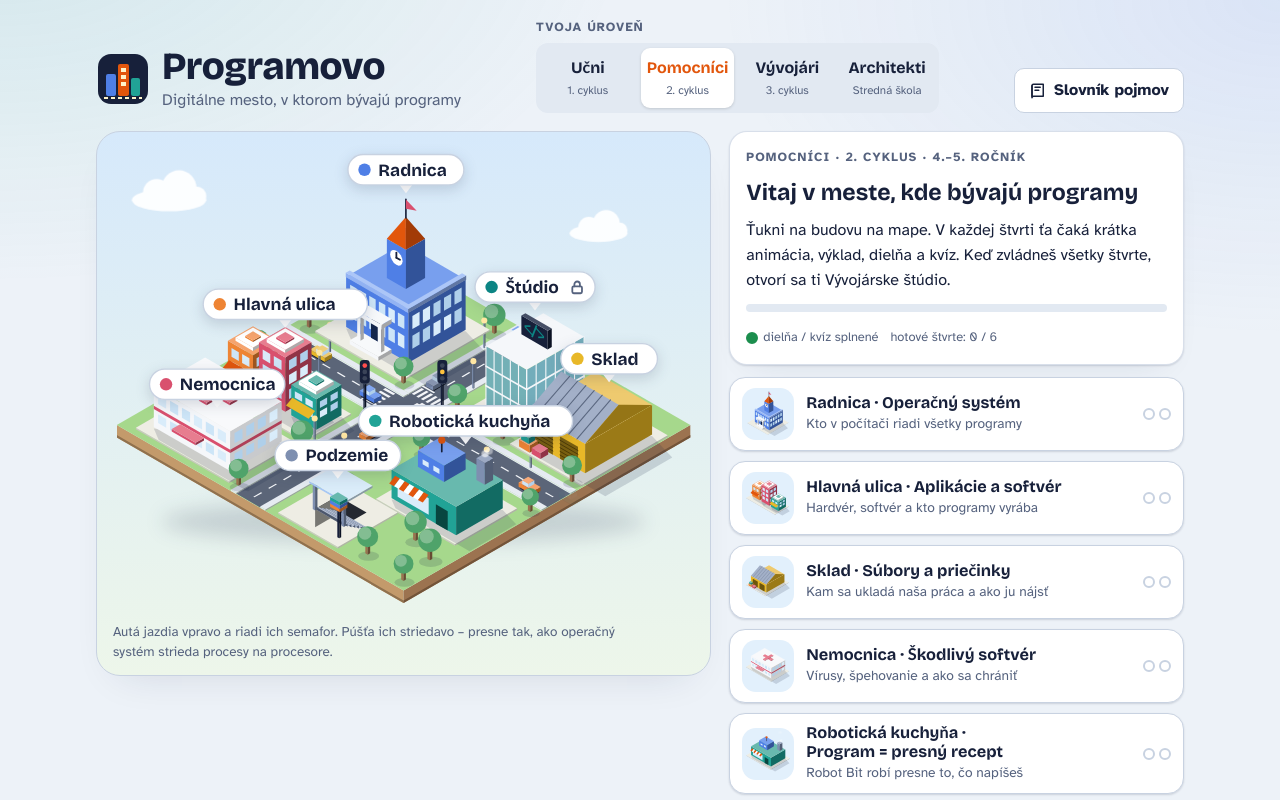
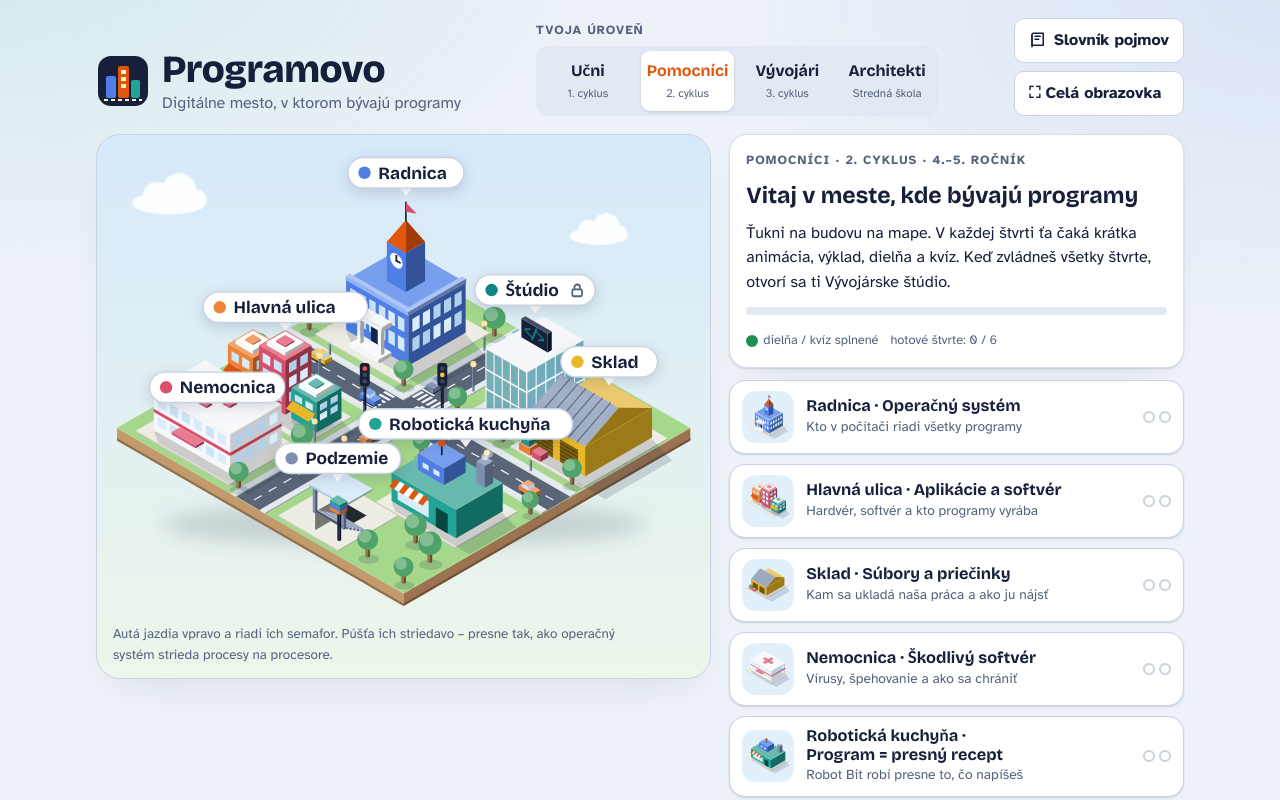
Before and after one commit to sopkomir/programovo, a plain HTML site: page index.html in a window 1280 px wide. Shown: the top 800 px of the page. Drawn offline with nearby package versions, Linux system fonts and the light colour scheme.

Commit message:
Vylepšená verzia

```diff
--- a/index.html
+++ b/index.html
@@ -421,6 +421,8 @@ textarea.inp{resize:vertical}
 .kitchen{grid-template-columns:minmax(0,1fr) !important}
 @container (min-width:640px){.kitchen{grid-template-columns:minmax(0,1fr) minmax(0,1fr) !important;align-items:start}}
 .glossbtn{align-self:flex-end}
+.topbtns{display:flex;flex-direction:column;align-items:stretch;gap:8px;align-self:flex-end}
+@media (max-width:700px){.topbtns{flex-direction:row;flex-wrap:wrap}}
 .term.link{border:1px dashed color-mix(in oklab, var(--accent) 60%, transparent);cursor:pointer;color:var(--ink);font:inherit;font-size:.85rem;font-weight:700}
 .term.link:hover{background:color-mix(in oklab, var(--accent) 14%, var(--surface))}
 .terms{align-items:center}
@@ -470,7 +472,8 @@ textarea.inp{resize:vertical}
       <div class="eyebrow" id="lvlabel" style="margin-bottom:6px">Tvoja úroveň</div>
       <div class="levels" role="group" aria-labelledby="lvlabel" id="levels"></div>
     </div>
-    <button class="btn glossbtn" type="button" id="glossBtn">Slovník pojmov</button>
+    <div class="topbtns"><button class="btn glossbtn" type="button" id="glossBtn">Slovník pojmov</button>
+    <button class="btn" type="button" id="fsBtn" hidden>⛶ Celá obrazovka</button></div>
   </header>
   <main id="view"></main>
   <p class="foot">Podľa ŠVP 2023 – Informatika: Technológie (Hardvér a softvér, Digitálna spoločnosť) a Programovanie. Pokrok sa ukladá len v tomto prehliadači.</p>
@@ -3236,5 +3239,22 @@ if (h0 && (h0 === "studio" || h0 === "slovnik" || DISTRICTS.some(d => d.id === h
 route();
 </script>
 
+
+<script>
+(function(){
+  var b=document.getElementById("fsBtn"), d=document, el=d.documentElement;
+  var req=el.requestFullscreen||el.webkitRequestFullscreen;
+  var en=d.fullscreenEnabled||d.webkitFullscreenEnabled;
+  if(!b||!req||!en) return;
+  b.hidden=false;
+  function cur(){return d.fullscreenElement||d.webkitFullscreenElement;}
+  function upd(){b.textContent=cur()?"✕ Zavrieť celú obrazovku":"⛶ Celá obrazovka";}
+  b.addEventListener("click",function(){
+    if(cur()){(d.exitFullscreen||d.webkitExitFullscreen).call(d);}
+    else{try{var p=req.call(el); if(p&&p.catch)p.catch(function(){window.open(location.href,"_blank");});}catch(e){window.open(location.href,"_blank");}}
+  });
+  d.addEventListener("fullscreenchange",upd); d.addEventListener("webkitfullscreenchange",upd);
+})();
+</script>
 </body>
 </html>
```
